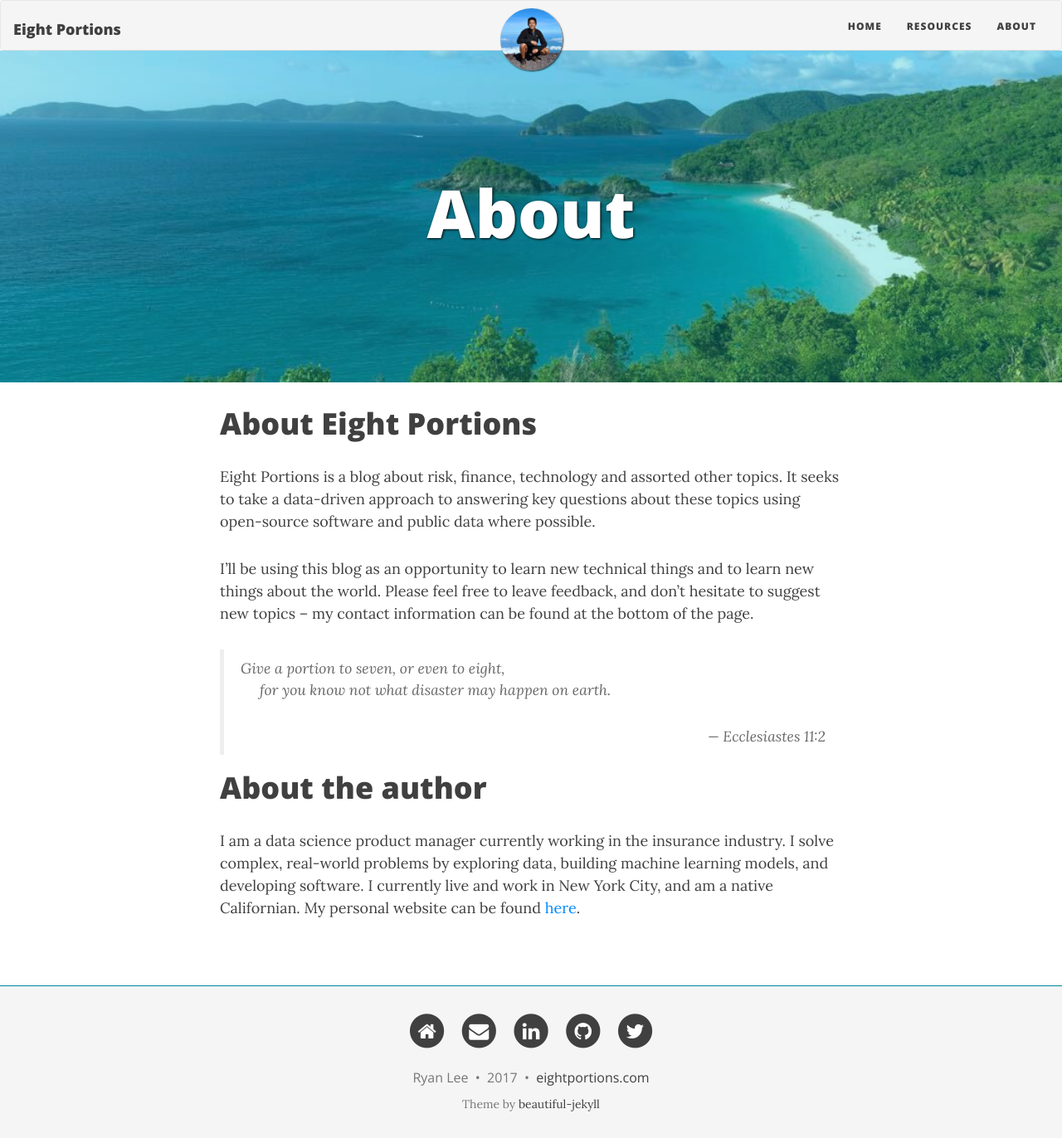
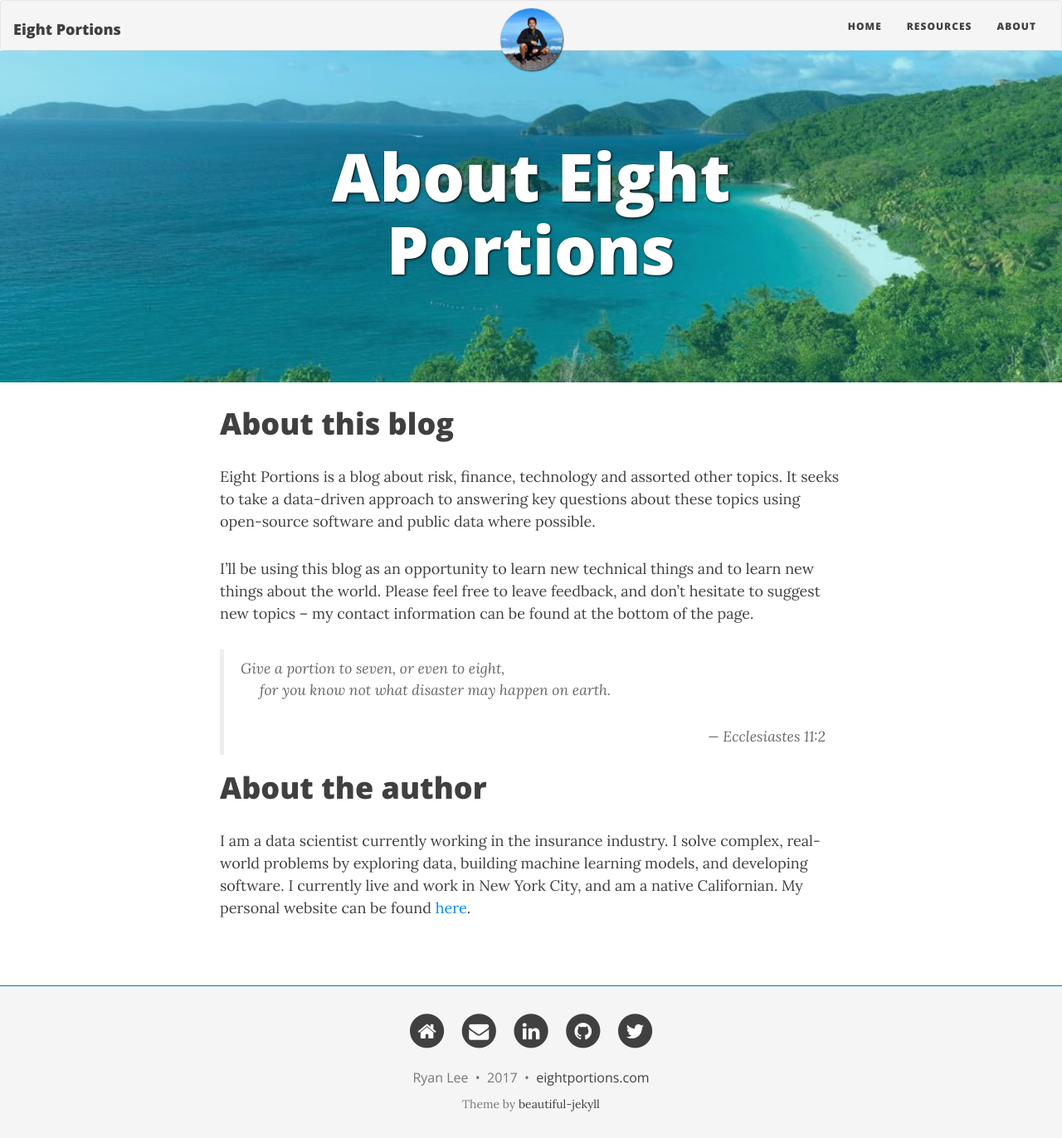
Before and after one commit to rtlee9/rtlee9.github.io, a Jekyll site: the page built from about.md, in a window 1280 px wide. Shown: the whole page at 83% size. Built offline with Jekyll 4.4.1, drawn with Linux system fonts in a browser that asks for light colours; nearby versions of some CDN libraries.

Commit message:
Update About Me

```diff
--- a/_config.yml
+++ b/_config.yml
@@ -17,7 +17,7 @@
 navbar-links:
   Home: ""
   Resources: "favorite-resources"
-  About: "aboutme"
+  About: "about"
 
 # Image to show in the navigation bar - image must be a square (width = height)
 # Remove this parameter if you don't want an image in the navbar
--- a/aboutme.md
+++ b/about.md
@@ -1,11 +1,11 @@
 ---
 layout: page
-title: About
+title: About Eight Portions
 bigimg: /img/Trunk.jpg
 overlay: 20,200,200,0.3
 headerUP: true
 ---
-# About Eight Portions
+# About this blog
 Eight Portions is a blog about risk, finance, technology and assorted other topics. It seeks to take a data-driven approach to answering key questions about these topics using open-source software and public data where possible.
 
 I'll be using this blog as an opportunity to learn new technical things and to learn new things about the world. Please feel free to leave feedback, and don't hesitate to suggest new topics -- my contact information can be found at the bottom of the page.
@@ -16,4 +16,4 @@
 > <div align="right">&mdash; Ecclesiastes 11:2</div>
 
 # About the author
-I am a data science product manager currently working in the insurance industry. I solve complex, real-world problems by exploring data, building machine learning models, and developing software. I currently live and work in New York City, and am a native Californian. My personal website can be found [here](https://ryanlee.io/).
+I am a data scientist currently working in the insurance industry. I solve complex, real-world problems by exploring data, building machine learning models, and developing software. I currently live and work in New York City, and am a native Californian. My personal website can be found [here](https://ryanlee.io/).
```
